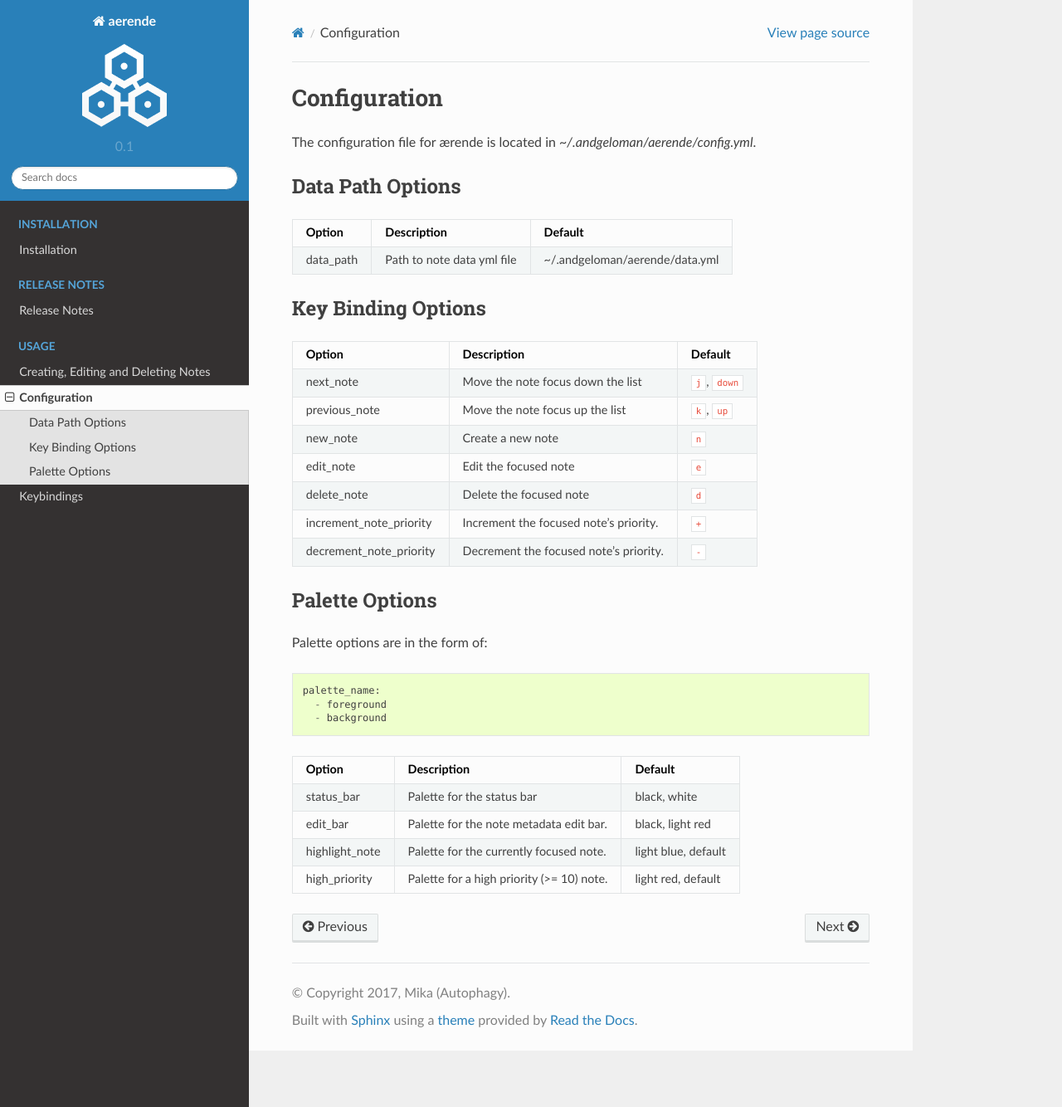
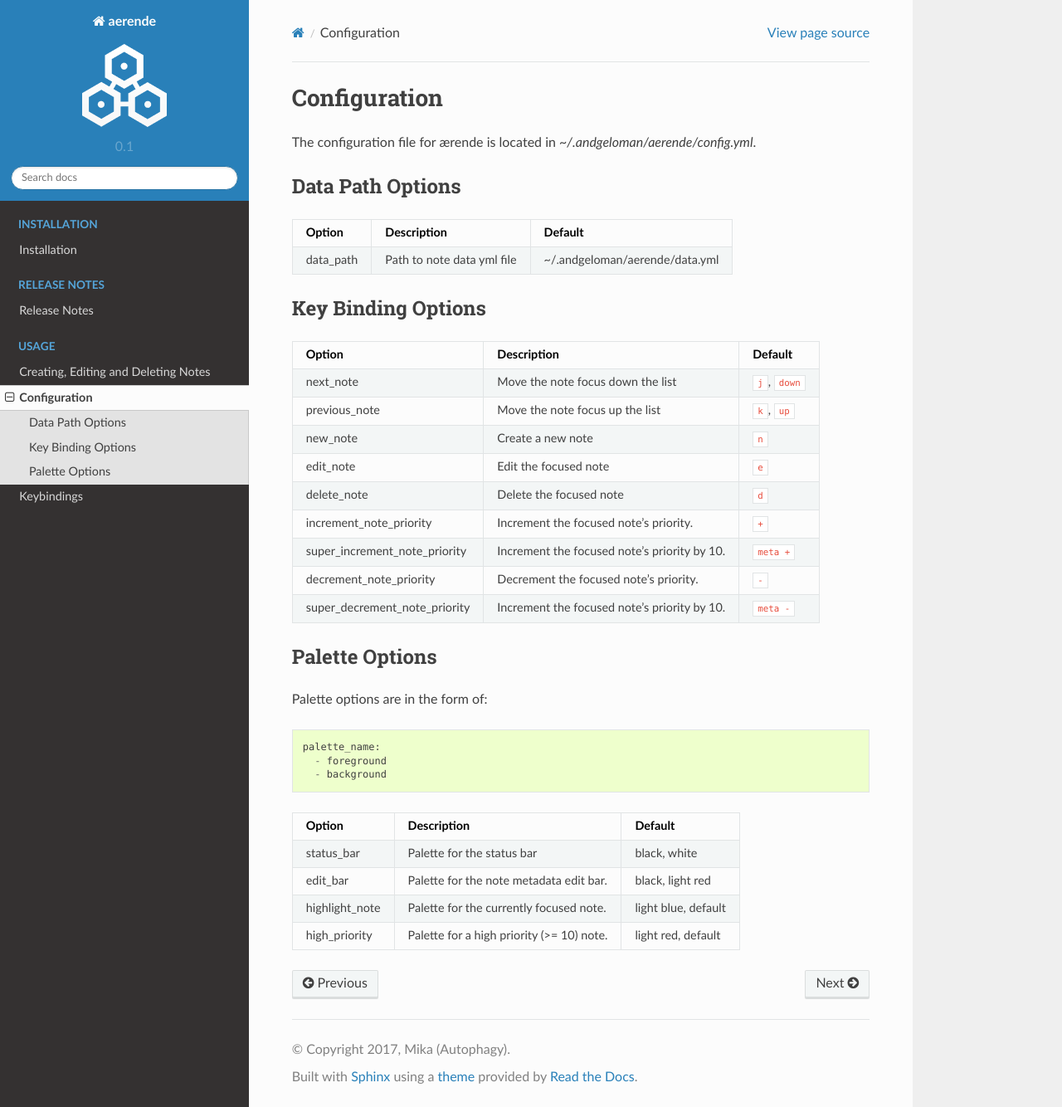
Before and after one commit to autophagy/aerende, a Sphinx documentation site: the page built from doc/usage/configuration.rst, in a window 1280 px wide and 1334 px high. Shown: the whole window at 83% size. Built offline with Sphinx 7.4.7 and the Read the Docs theme 2.0.0, drawn with Linux system fonts in a browser that asks for light colours.

Commit message:
Added super increment/decrement of note priority

```diff
--- a/CHANGES.rst
+++ b/CHANGES.rst
@@ -11,6 +11,9 @@ Unreleased
 * Fixed bug where aerende would crash if the directory structure for the config
   file existed, but the `config.yml` file was missing.
 
+* Added super increment and decrement, which increases/decreases a note's
+  priority by 10.
+
 29 Hærfest 226 :: 0.1.1
 -----------------------
 
--- a/doc/usage/configuration.rst
+++ b/doc/usage/configuration.rst
@@ -17,19 +17,23 @@ data_path Path to note data yml file ~/.andgeloman/aerende/data.yml
 Key Binding Options
 -------------------
 
-======================= ================================= ===============
-Option                  Description                       Default
-======================= ================================= ===============
-next_note               Move the note focus down the list ``j``, ``down``
-previous_note           Move the note focus up the list   ``k``, ``up``
-new_note                Create a new note                 ``n``
-edit_note               Edit the focused note             ``e``
-delete_note             Delete the focused note           ``d``
-increment_note_priority Increment the focused note's      ``+``
-                        priority.
-decrement_note_priority Decrement the focused note's      ``-``
-                        priority.
-======================= ================================= ===============
+=============================== ================================= ===============
+Option                          Description                       Default
+=============================== ================================= ===============
+next_note                       Move the note focus down the list ``j``, ``down``
+previous_note                   Move the note focus up the list   ``k``, ``up``
+new_note                        Create a new note                 ``n``
+edit_note                       Edit the focused note             ``e``
+delete_note                     Delete the focused note           ``d``
+increment_note_priority         Increment the focused note's      ``+``
+                                priority.
+super_increment_note_priority   Increment the focused note's      ``meta +``
+                                priority by 10.
+decrement_note_priority         Decrement the focused note's      ``-``
+                                priority.
+super_decrement_note_priority   Increment the focused note's      ``meta -``
+                                priority by 10.
+=============================== ================================= ===============
 
 Palette Options
 ---------------
```
Also changed, not shown: doc/usage/create-edit-delete-notes.rst (+4 -3 lines), doc/usage/keybindings.rst (+11 -9 lines), 2 other files.
